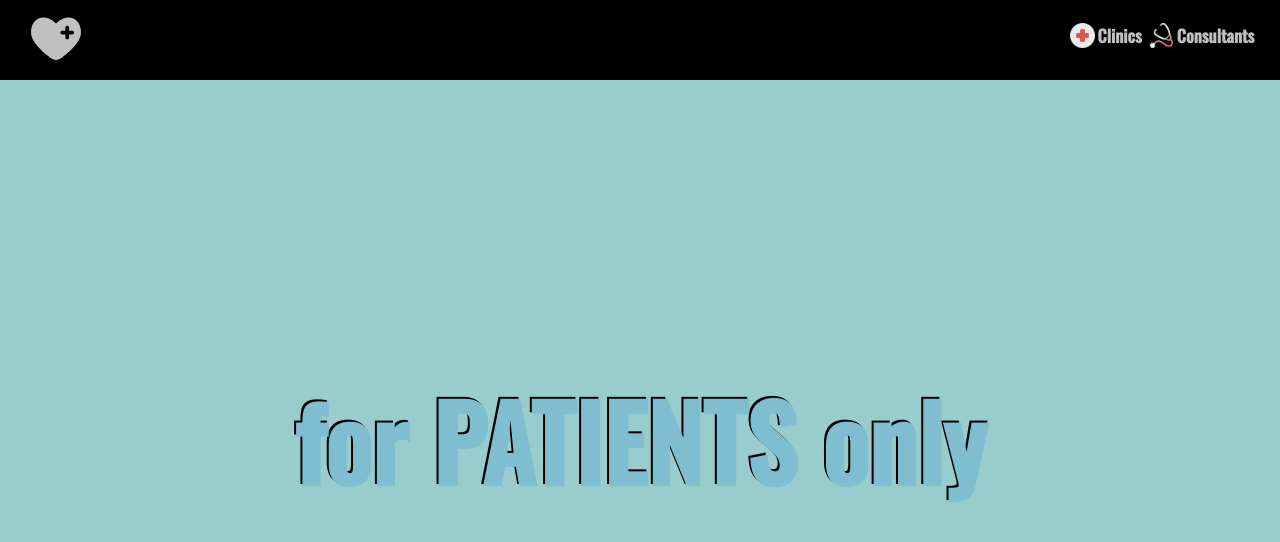
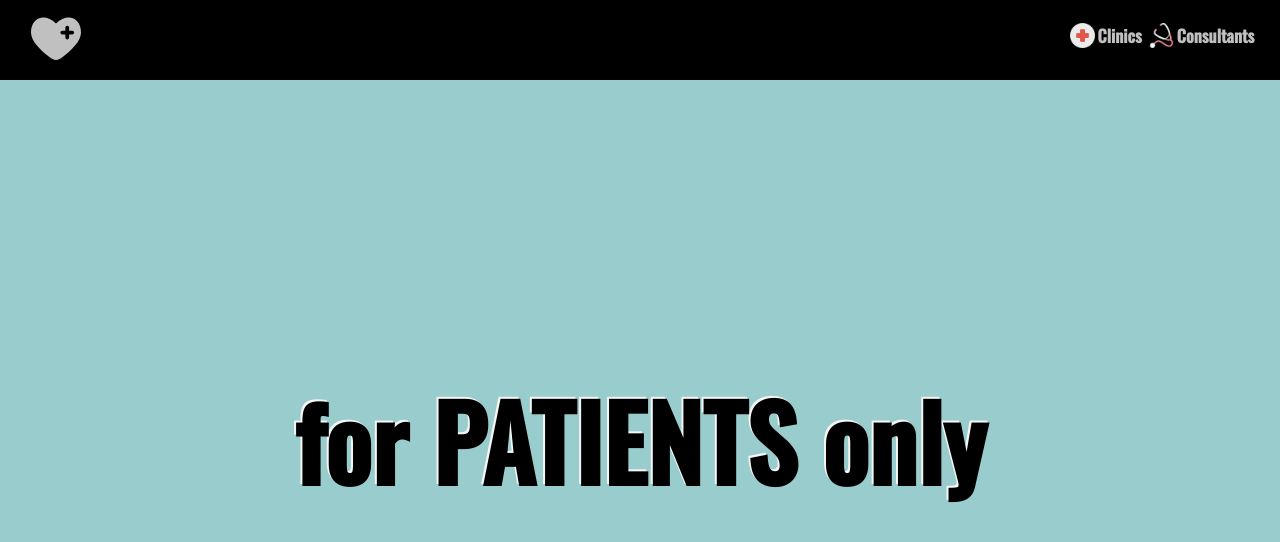
Before and after one commit to codeyourwaytofreedom/universal_health, a Next.js app: page /appointment in a window 1280 px wide. Shown: the top 542 px of the page. Built offline with nearby package versions, Linux system fonts and the light colour scheme; grey boxes are pictures that could not be loaded.

Commit message:
Last touches for css...
More testing to be done.

Keep going.

Remember why you started.

```diff
--- a/styles/Clinics.module.css
+++ b/styles/Clinics.module.css
@@ -214,13 +214,8 @@
   display: flex;
   justify-content: center;
   align-items: center;
-  color: rgb(231, 75, 106);
   font-size: 4vw;
-  text-shadow: -2px -2px black;
-}
-
-#appointment {
-  color: rgb(127, 189, 209);
+  text-shadow: -2px -2px whitesmoke;
 }
 
 @media (max-width: 991.98px) {
--- a/styles/Clinics.module.scss
+++ b/styles/Clinics.module.scss
@@ -205,14 +205,10 @@
     display: flex;
     justify-content: center;
     align-items: center;
-    color: rgb(231, 75, 106);
     font-size: 4vw;
-    text-shadow: -2px -2px black;
+    text-shadow: -2px -2px whitesmoke;
 }
 
-#appointment{
-    color: rgb(127, 189, 209);
-}
 
 
 
```
Also changed, not shown: 1 other file (tests, documents, lock files or other folders).
